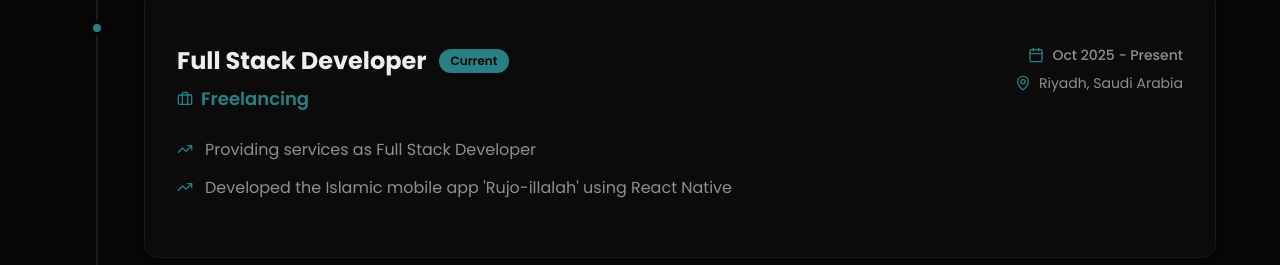
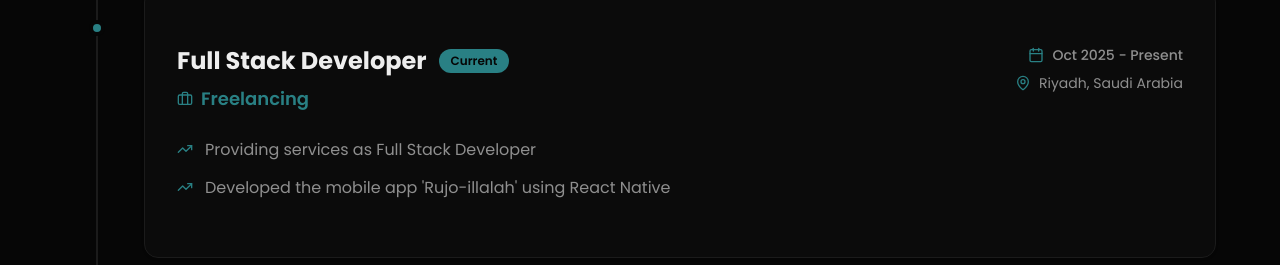
Before and after one commit to hanihashmi786/HaniHashmi-Portfolio, a Next.js app: page / in a window 1280 px wide. Shown: the part 3178-3443 px from the top of the page. Built offline with nearby package versions, Linux system fonts and the light colour scheme.

Commit message:
fix: Update project descriptions to remove specific references and add new resume file

```diff
--- a/components/experience-section.tsx
+++ b/components/experience-section.tsx
@@ -11,7 +11,7 @@ const experiences = [
     period: "Oct 2025 - Present",
     description: [
       "Providing services as Full Stack Developer",
-      "Developed the Islamic mobile app 'Rujo-illalah' using React Native",
+      "Developed the mobile app 'Rujo-illalah' using React Native",
     ],
     current: true,
   },
--- a/components/footer.tsx
+++ b/components/footer.tsx
@@ -12,7 +12,7 @@ export function Footer() {
 
           <div className="flex items-center gap-4">
             <a
-              href="/resume.pdf"
+              href="/Hani Hashmi - Software-AI Engineer.pdf"
               download
               className="text-sm text-muted-foreground hover:text-primary transition-colors"
             >
--- a/components/projects-section.tsx
+++ b/components/projects-section.tsx
@@ -65,7 +65,7 @@ const projects = [
   },
   {
     title: "Rujo-illalah",
-    description: "Islamic mobile application providing spiritual guidance and resources, built with React Native.",
+    description: "A mobile application providing spiritual guidance and resources, built with React Native.",
     tech: ["React Native", "Firebase", "TypeScript"],
     liveUrl: "#",
     githubUrl: null,
```
Also changed, not shown: 1 other file (tests, documents, lock files or other folders).
